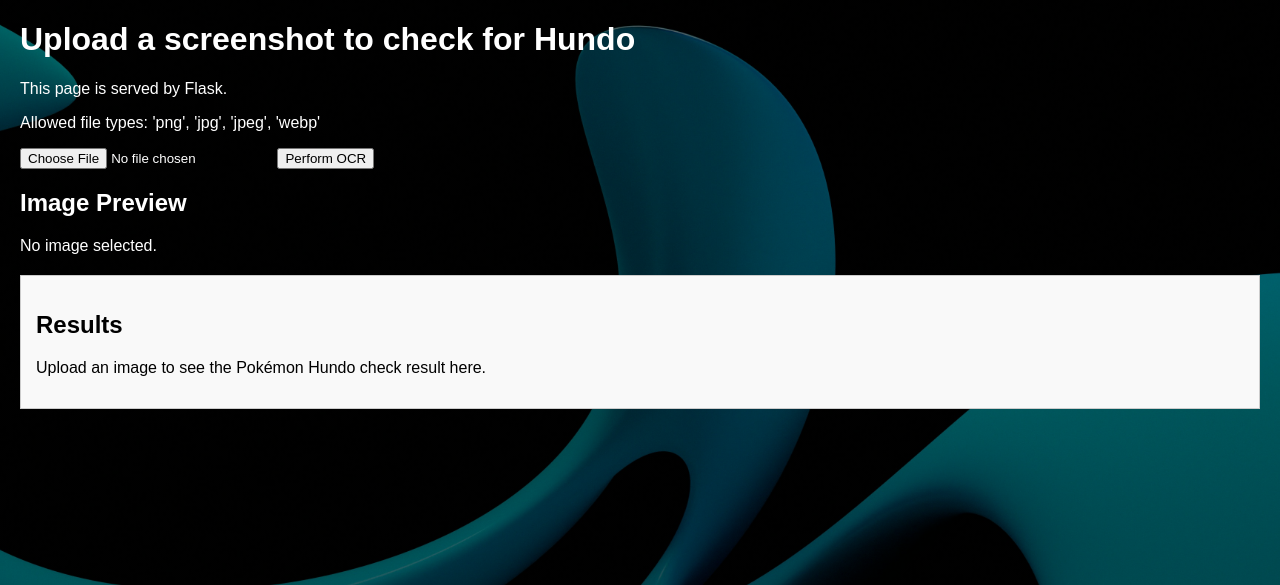
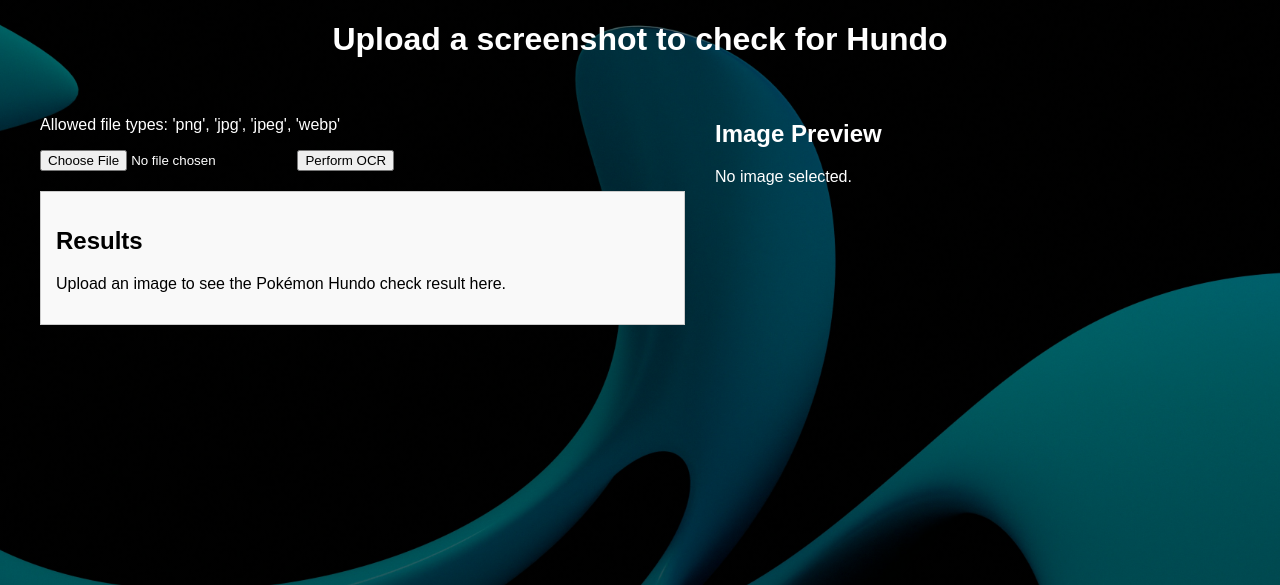
Before and after one commit to PhuLNguyen/PokemonHundoVision, a Flask app: page / in a window 1280 px wide. Shown: the top 585 px of the page. Run offline with Flask 3, Linux system fonts and the light colour scheme.

Commit message:
split the page into two columns (left side for the information, right side displays uploaded image)

```diff
--- a/static/css/styles.css
+++ b/static/css/styles.css
@@ -1,44 +1,60 @@
+h1 {text-align: center;}
 body {
 	font-family: Arial, sans-serif;
 	margin: 20px;
 
-	/* 1. Specify the image file AND ADD AN OVERLAY */
-	/* We use a linear-gradient that goes from transparent black to transparent black.
-       The 'rgba(0, 0, 0, 0.5)' adds a 50% opaque black layer over the image. */
+	/* The linear gradient overlay and image setup from before */
 	background-image:
         linear-gradient(rgba(0, 0, 0, 0.5), rgba(0, 0, 0, 0.5)),
         url('../images/faded_gallery-OfdOEdGYiuk-unsplash.jpg');
 
-	/* --- NEW: Change default text color to white for contrast --- */
 	color: #ffffff;
-
-	/* 2. Control how the image repeats */
 	background-repeat: no-repeat;
-
-	/* 3. Control image size/scaling */
 	background-size: cover;
-
-	/* 4. Control image position (center is usually a good default) */
 	background-position: center;
-
-	/* 5. Control if the image scrolls with content */
 	background-attachment: fixed;
 }
 
-/* You may want to adjust the result container to be slightly transparent,
-   but keeping it opaque often helps with readability of detailed results. */
+/* --- NEW: Two-Column Layout Styling --- */
+.page-content-wrapper {
+    display: flex; /* Enable Flexbox for the container */
+    flex-wrap: wrap; /* Allow columns to stack on smaller screens */
+    gap: 30px; /* Space between the two columns */
+    margin: 0 auto; /* Center the wrapper */
+    max-width: 1200px; /* Limit total width */
+    padding: 20px;
+}
+
+.left-column {
+    flex: 1 1 50%; /* Growable, shrinkable, starts at 50% width */
+    min-width: 300px; /* Ensures column doesn't get too narrow */
+    order: 1; /* Keep it on the left */
+}
+
+.right-column {
+    flex: 1 1 40%; /* Slightly smaller, more flexible starting width */
+    min-width: 250px; /* Ensures column doesn't get too narrow */
+    order: 2; /* Keep it on the right */
+}
+
+/* --- Ensure elements inside are readable --- */
+
 #result-container {
     margin-top: 20px;
     padding: 15px;
     border: 1px solid #ccc;
-    /* The original was #f9f9f9 (light gray). If you want black text in the container,
-       keep the background light. If you want white text, change it to a dark color.
-       Let's assume you want the text in the RESULTS box to remain black for clarity: */
     background-color: #f9f9f9;
 }
-/* This resets the text color for the content inside the #result-container back to black */
+
 #result-container * {
-    color: #000000;
-}*/
-.success { color: green !important; font-weight: bold; }
-.error { color: red !important; font-weight: bold; }
+    color: #000000; /* Text inside result container is black */
+}
+
+.success {
+    color: green !important;
+    font-weight: bold;
+}
+.error {
+    color: red !important;
+    font-weight: bold;
+}
--- a/templates/index.html
+++ b/templates/index.html
@@ -7,7 +7,8 @@
 </head>
 <body>
     <h1>Upload a screenshot to check for Hundo</h1>
-    <p>This page is served by Flask.</p>
+    <div class="page-content-wrapper">
+        <div class="left-column">
             <p>Allowed file types: 'png', 'jpg', 'jpeg', 'webp'</p>
 
             <form id="upload-form" action="/upload" method="post" enctype="multipart/form-data">
@@ -15,15 +16,18 @@
                 <button type="submit" id="submit-button">Perform OCR</button>
             </form>
 
+            <div id="result-container">
+                <h2>Results</h2>
+                <p>Upload an image to see the Pokémon Hundo check result here.</p>
+            </div>
+        </div>
+        <div class="right-column">
             <div id="image-preview-container">
                 <h2>Image Preview</h2>
                 <img id="uploaded-image" src="#" alt="Image preview will appear here" style="max-width: 100%; height: auto; display: none; border: 1px solid #ccc; padding: 5px;">
                 <p id="preview-text">No image selected.</p>
             </div>
-
-    <div id="result-container">
-        <h2>Results</h2>
-        <p>Upload an image to see the Pokémon Hundo check result here.</p>
+        </div>
     </div>
 
     <script>
```
Lines whose indentation alone changed are shown as unchanged.
